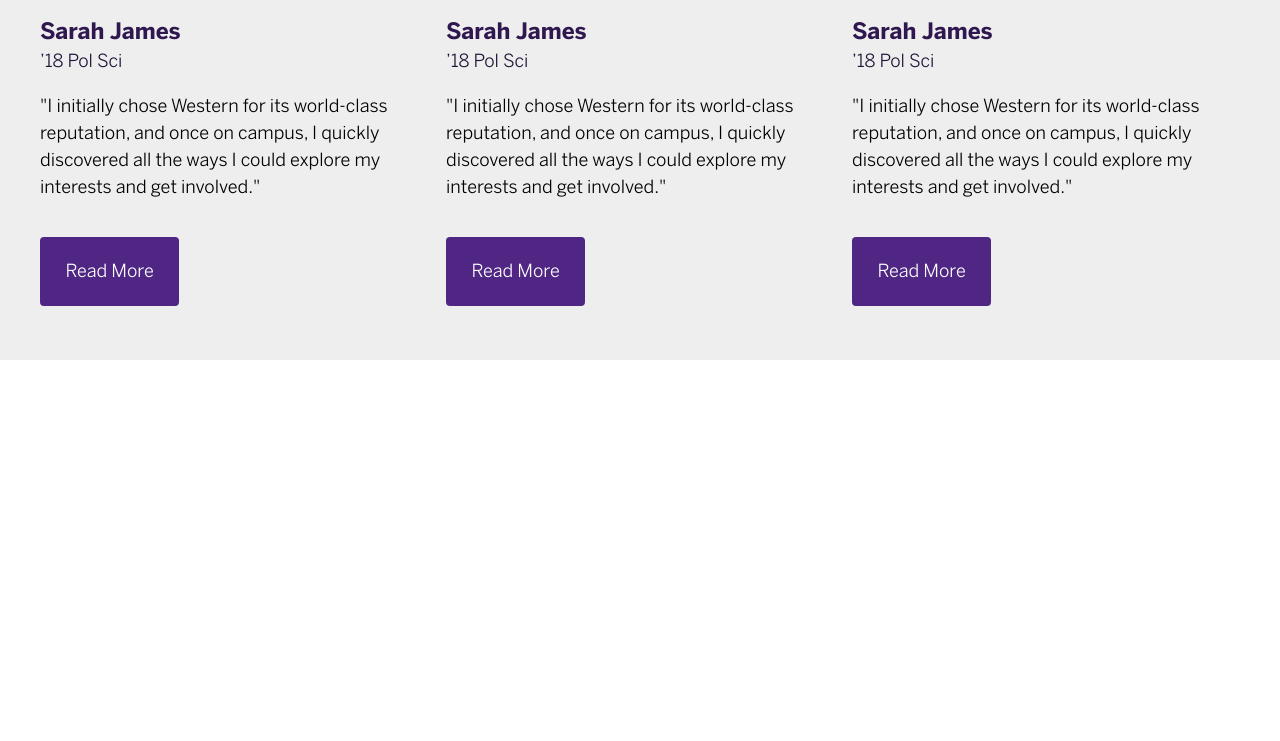
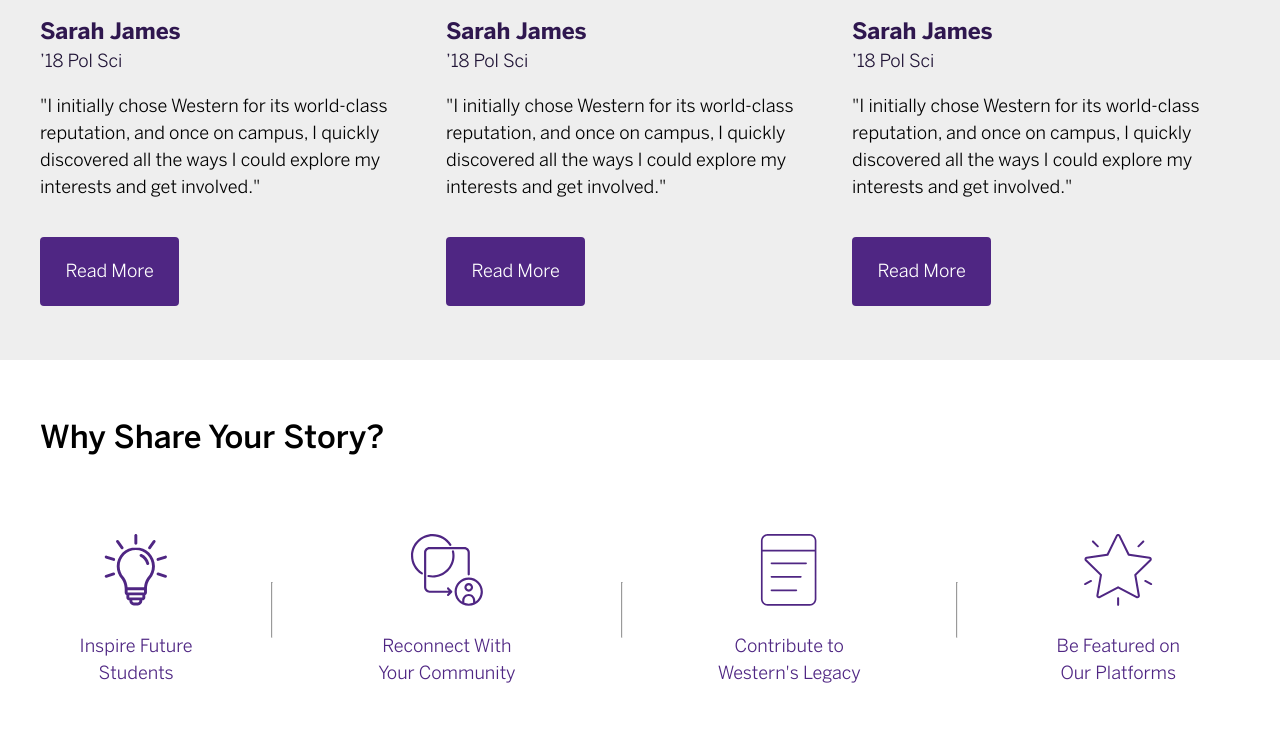
Before and after one commit to isaacbilyea/western-share-your-story, a plain HTML site: page index.html in a window 1280 px wide. Shown: the part 923-1664 px from the top of the page. Before the commit the page ends 1283 px from the top, so only its background shows below. Drawn offline with Linux system fonts and the light colour scheme.

Commit message:
Add new SVG icons and update landing styles
Added four new SVG icons to the images directory and updated landing page styles in _landing.scss, main.css, and index.html to support new 'why share' section. These changes enhance the visual presentation and layout of the landing page.

```diff
--- a/index.html
+++ b/index.html
@@ -117,6 +117,33 @@
             </div>
         </section>
     </div>
+
+    <section class="grid-con">
+        <div class="col-span-full why-share-con">
+            <h2 class="section-heading">Why Share Your Story?</h2>
+            <div class="why-share-items">
+                <div class="why-share-item">
+                    <img src="images/inspire.svg" alt="Light Bulb Icon">
+                    <p>Inspire Future Students</p>
+                </div>
+                <hr>
+                <div class="why-share-item">
+                    <img src="images/reconnect.svg" alt="Person Reconnecting Icon">
+                    <p>Reconnect With Your Community</p>
+                </div>
+                <hr>
+                <div class="why-share-item">
+                    <img src="images/legacy.svg" alt="Notepad Icon">
+                    <p>Contribute to Western's Legacy</p>
+                </div>
+                <hr>
+                <div class="why-share-item">
+                    <img src="images/featured.svg" alt="Star Icon">
+                    <p>Be Featured on Our Platforms</p>
+                </div>
+            </div>
+        </div>
+    </section>
 </body>
 
 </html>
--- a/sass/pages/_landing.scss
+++ b/sass/pages/_landing.scss
@@ -30,3 +30,37 @@
         color: rgba(#818284, 0.5);
     }
 }
+
+.why-share-con {
+    .why-share-items {
+        display: flex;
+        gap: 1rem;
+        justify-content: space-between;
+        margin: 0 auto;
+        margin-top: 4rem;
+        width: 100%;
+        align-items: center;
+
+        .why-share-item {
+            display: flex;
+            flex-direction: column;
+            justify-content: center;
+            img {
+                height: 4rem;
+            }
+
+            p {
+                width: 60%;
+                margin: 0 auto;
+                text-align: center;
+                margin-top: 1.5rem;
+                color: a.$primary-color;
+            }
+        }
+
+        hr {
+            height: 3rem;
+            color: rgba(#818284, 0.5);
+        }
+    }
+}
```
Also changed, not shown: css/main.css, images/featured.svg (added), images/inspire.svg (added), images/legacy.svg (added), images/reconnect.svg (added), 1 other file.
